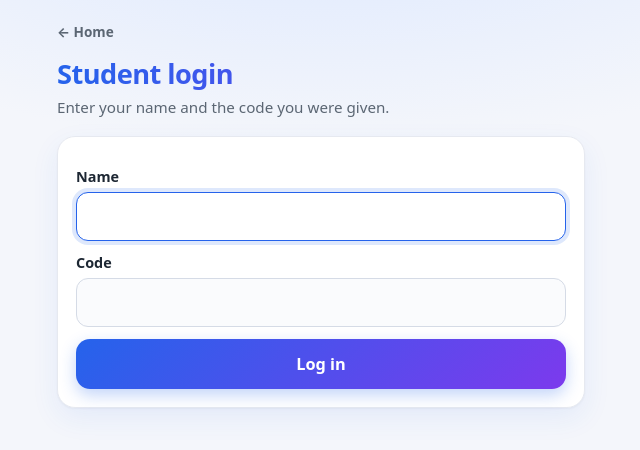
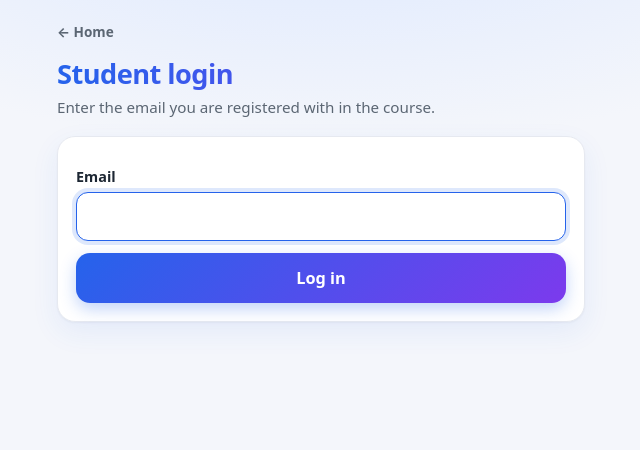
Before and after one commit to Maycaspi110/Class_Attendance, a Flask app: page /student/login in a window 1280 px wide. Shown: the top 450 px of the page, without its empty margins (319-959 px from the left). Run offline with Flask 3, Linux system fonts and the light colour scheme.

Commit message:
Student login by the email on the course list, and load the list from the server settings

```diff
--- a/demo/app.py
+++ b/demo/app.py
@@ -126,9 +126,8 @@ def create_app(test_config=None):
     app = Flask(__name__)
     app.config.update(
         LECTURER_PASSWORD=os.environ.get("LECTURER_PASSWORD"),
-        # The student entry of the demo (a name and a code). It is not a security feature.
-        STUDENT_NAME=os.environ.get("STUDENT_NAME") or "May Caspi",
-        STUDENT_PASSWORD=os.environ.get("STUDENT_PASSWORD") or "1100",
+        # The course list (the CSV text), kept in the server settings, so it is loaded again every time the server starts.
+        ROSTER_CSV=os.environ.get("ROSTER_CSV"),
         CODE_SECRET=os.environ.get("CODE_SECRET"),
         CODE_PERIOD_SECONDS=_env_int("CODE_PERIOD_SECONDS", 20),
         ALLOWED_RADIUS_METERS=_env_int("ALLOWED_RADIUS_METERS", 150),
@@ -177,6 +176,11 @@ def create_app(test_config=None):
         tz=ZoneInfo(app.config["TIMEZONE"]),
     )
     state = DemoState(manager)
+    if app.config["ROSTER_CSV"]:
+        try:
+            manager.roster = Roster().load(app.config["ROSTER_CSV"])
+        except RosterError as error:
+            print("ROSTER_CSV could not be used: %s" % error)
     app.extensions["demo"] = state
     if app.config.get("HEADCOUNTER") is not None:  # tests give a fake counter
         state.counter = app.config["HEADCOUNTER"]
@@ -264,20 +268,16 @@ def create_app(test_config=None):
             ip = request.remote_addr or "?"
             recent = [t for t in state.login_failures.get(ip, []) if now() - t < LOGIN_WINDOW_SECONDS]
             state.login_failures[ip] = recent
-            name = " ".join((request.form.get("name") or "").split()).casefold()
-            given = (request.form.get("password") or "").encode("utf-8")
-            expected = app.config["STUDENT_PASSWORD"].encode("utf-8")
-            right_name = name == " ".join(app.config["STUDENT_NAME"].split()).casefold()
-            right_code = hmac.compare_digest(given, expected)
+            student = manager.roster.find_by_email(str(request.form.get("email") or "")[:254])
             if len(recent) >= MAX_LOGIN_FAILURES:
                 error = "Too many attempts. Wait a few minutes."
-            elif right_name and right_code:
-                login_session["student"] = app.config["STUDENT_NAME"]
+            elif student is not None:
+                login_session["student"] = student.name
                 login_session.permanent = True
                 return redirect(url_for("student_menu"))
             else:
                 recent.append(now())
-                error = "Wrong name or code."
+                error = "This email is not on the course list."
         return render_template("student_login.html", error=error), (401 if error else 200)
 
     @app.route("/logout")
--- a/demo/templates/student_login.html
+++ b/demo/templates/student_login.html
@@ -3,13 +3,10 @@
 {% block body %}
 <a class="homelink" href="{{ url_for('home') }}">&larr; Home</a>
 <h1>Student login</h1>
-<p class="sub">Enter your name and the code you were given.</p>
+<p class="sub">Enter the email you are registered with in the course.</p>
 <form class="card" method="post" action="">
-  <label>Name
-    <input type="text" name="name" autocomplete="name" autofocus required>
-  </label>
-  <label>Code
-    <input type="password" name="password" inputmode="numeric" autocomplete="off" required>
+  <label>Email
+    <input type="email" name="email" autocomplete="email" autofocus required>
   </label>
   {% if error %}<div class="msg bad">{{ error }}</div>{% endif %}
   <button type="submit">Log in</button>
--- a/evidence/pytest-output.txt
+++ b/evidence/pytest-output.txt
@@ -1,7 +1,7 @@
 ........................................................................ [ 18%]
 ........................................................................ [ 36%]
-........................................................................ [ 55%]
+........................................................................ [ 54%]
 ........................................................................ [ 73%]
 ........................................................................ [ 91%]
-................................                                         [100%]
-392 passed in 5.25s
+.................................                                        [100%]
+393 passed in 3.21s
```
Also changed, not shown: conclusion.md (+1 -1 lines), demo/tests/test_app.py (+21 -8 lines), testing-strategy.md (+2 -2 lines), Readme.md, demo/README.md.
